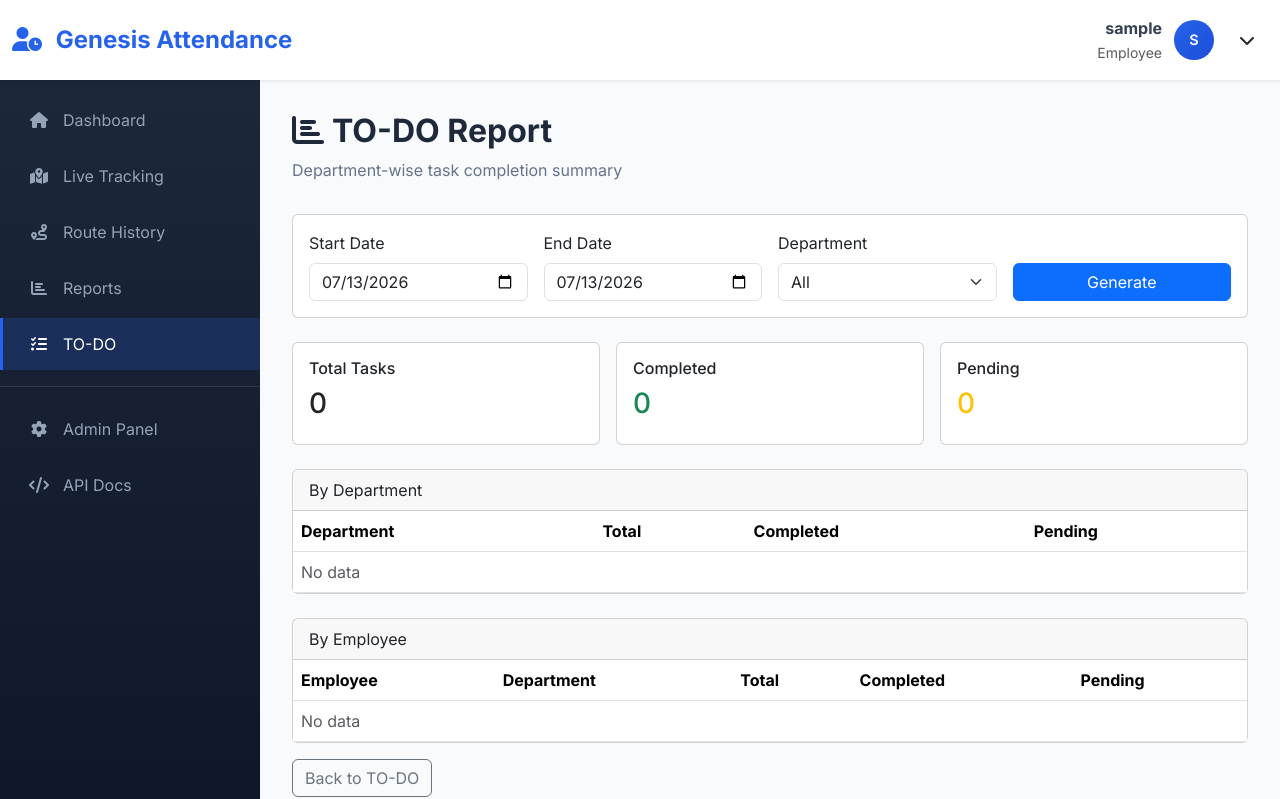
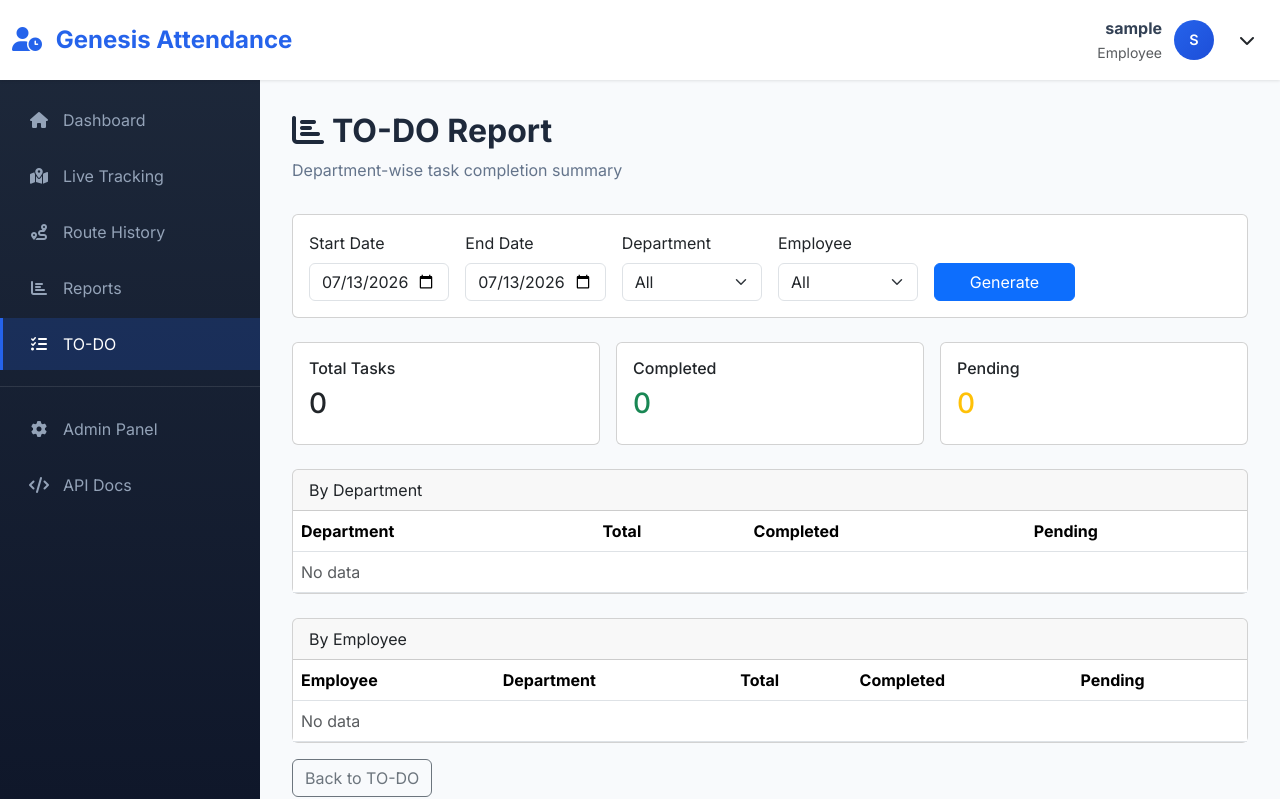
Before and after one commit to gtlfilesbd-droid/Attendance-System, a Django app: page /dashboard/todos/report/ in a window 1280 px wide. Shown: the top 799 px of the page. Run offline with Django 4.2, Linux system fonts and the light colour scheme; the visitor is signed in with stand-in values (Sample User, id 1); data that the repository does not hold is empty; parts of the project's set-up code (start-up, migrations or seed data) failed here and were passed over.

Commit message:
Add employee filter to TO-DO Report with department-dependent dropdown.
Co-authored-by: Cursor <cursoragent@cursor.com>

```diff
--- a/Genesis_Employee_Attendance/templates/todos/report.html
+++ b/Genesis_Employee_Attendance/templates/todos/report.html
@@ -11,24 +11,36 @@
 <div class="card mb-4">
     <div class="card-body">
         <form method="get" class="row g-3 align-items-end">
-            <div class="col-md-3">
+            <div class="col-md-2">
                 <label class="form-label">Start Date</label>
                 <input type="date" class="form-control" name="start_date" value="{{ start_date|date:'Y-m-d' }}">
             </div>
-            <div class="col-md-3">
+            <div class="col-md-2">
                 <label class="form-label">End Date</label>
                 <input type="date" class="form-control" name="end_date" value="{{ end_date|date:'Y-m-d' }}">
             </div>
-            <div class="col-md-3">
+            <div class="col-md-2">
                 <label class="form-label">Department</label>
-                <select class="form-select" name="department">
+                <select class="form-select" name="department" id="todo-report-department-filter">
                     <option value="">All</option>
                     {% for dept in departments %}
                     <option value="{{ dept.name }}" {% if department == dept.name %}selected{% endif %}>{{ dept.name }}</option>
                     {% endfor %}
                 </select>
             </div>
-            <div class="col-md-3">
+            <div class="col-md-2">
+                <label class="form-label">Employee</label>
+                <select class="form-select" name="employee" id="todo-report-employee-filter">
+                    <option value="">All</option>
+                    {% for emp in filter_employees %}
+                    <option value="{{ emp.id }}" {% if employee_filter == emp.id|stringformat:"s" %}selected{% endif %}>
+                        {{ emp.name }} ({{ emp.employee_id }}){% if not emp.is_active %} (inactive){% endif %}
+                    </option>
+                    {% endfor %}
+                </select>
+            </div>
+            {{ filter_employees_all|json_script:"todo-report-employees-data" }}
+            <div class="col-md-2">
                 <button type="submit" class="btn btn-primary w-100">Generate</button>
             </div>
         </form>
@@ -94,3 +106,55 @@
     <a href="{% url 'todos-dashboard' %}" class="btn btn-outline-secondary">Back to TO-DO</a>
 </div>
 {% endblock %}
+
+{% block extra_js %}
+<script>
+(function () {
+    const deptSelect = document.getElementById('todo-report-department-filter');
+    const empSelect = document.getElementById('todo-report-employee-filter');
+    const dataEl = document.getElementById('todo-report-employees-data');
+    if (!deptSelect || !empSelect || !dataEl) return;
+
+    const allEmployees = JSON.parse(dataEl.textContent);
+    const initialEmployee = '{{ employee_filter|escapejs }}';
+
+    function employeeLabel(emp) {
+        let label = emp.name + ' (' + emp.employee_id + ')';
+        if (!emp.is_active) label += ' (inactive)';
+        return label;
+    }
+
+    function rebuildEmployeeOptions(preselectId) {
+        const dept = deptSelect.value;
+        const filtered = dept
+            ? allEmployees.filter(function (emp) { return emp.department === dept; })
+            : allEmployees;
+
+        empSelect.innerHTML = '';
+        const allOpt = document.createElement('option');
+        allOpt.value = '';
+        allOpt.textContent = 'All';
+        empSelect.appendChild(allOpt);
+
+        filtered.forEach(function (emp) {
+            const opt = document.createElement('option');
+            opt.value = emp.id;
+            opt.textContent = employeeLabel(emp);
+            empSelect.appendChild(opt);
+        });
+
+        if (preselectId && filtered.some(function (emp) { return emp.id === preselectId; })) {
+            empSelect.value = preselectId;
+        } else {
+            empSelect.value = '';
+        }
+    }
+
+    deptSelect.addEventListener('change', function () {
+        rebuildEmployeeOptions('');
+    });
+
+    rebuildEmployeeOptions(initialEmployee);
+})();
+</script>
+{% endblock %}
--- a/Genesis_Employee_Attendance/todos/dashboard_views.py
+++ b/Genesis_Employee_Attendance/todos/dashboard_views.py
@@ -271,6 +271,7 @@ def todos_report(request):
     start_str = request.GET.get('start_date')
     end_str = request.GET.get('end_date')
     department = request.GET.get('department', '').strip()
+    employee_filter = request.GET.get('employee', '').strip()
 
     try:
         start_date = datetime.strptime(start_str, '%Y-%m-%d').date() if start_str else today
@@ -289,6 +290,10 @@ def todos_report(request):
     ).select_related('employee', 'employee__department')
     if department:
         queryset = queryset.filter(employee__department__name=department)
+    if employee_filter:
+        filterable = _employees_for_team_filter(request, department)
+        if filterable.filter(pk=employee_filter).exists():
+            queryset = queryset.filter(employee_id=employee_filter)
 
     summary = queryset.aggregate(
         total=Count('id'),
@@ -318,11 +323,26 @@ def todos_report(request):
     if not request.user.is_superuser:
         departments = departments.filter(id__in=permitted.values_list('id', flat=True))
 
+    filter_employees = list(_employees_for_team_filter(request, department))
+    filter_employees_all = [
+        {
+            'id': str(emp.id),
+            'name': emp.name,
+            'employee_id': emp.employee_id,
+            'is_active': emp.is_active,
+            'department': emp.department.name if emp.department_id else '',
+        }
+        for emp in _employees_for_team_filter(request, '')
+    ]
+
     return render(request, 'todos/report.html', {
         'today': today,
         'start_date': start_date,
         'end_date': end_date,
         'department': department,
+        'employee_filter': employee_filter,
+        'filter_employees': filter_employees,
+        'filter_employees_all': filter_employees_all,
         'departments': departments,
         'summary': summary,
         'by_department': by_department,
```
